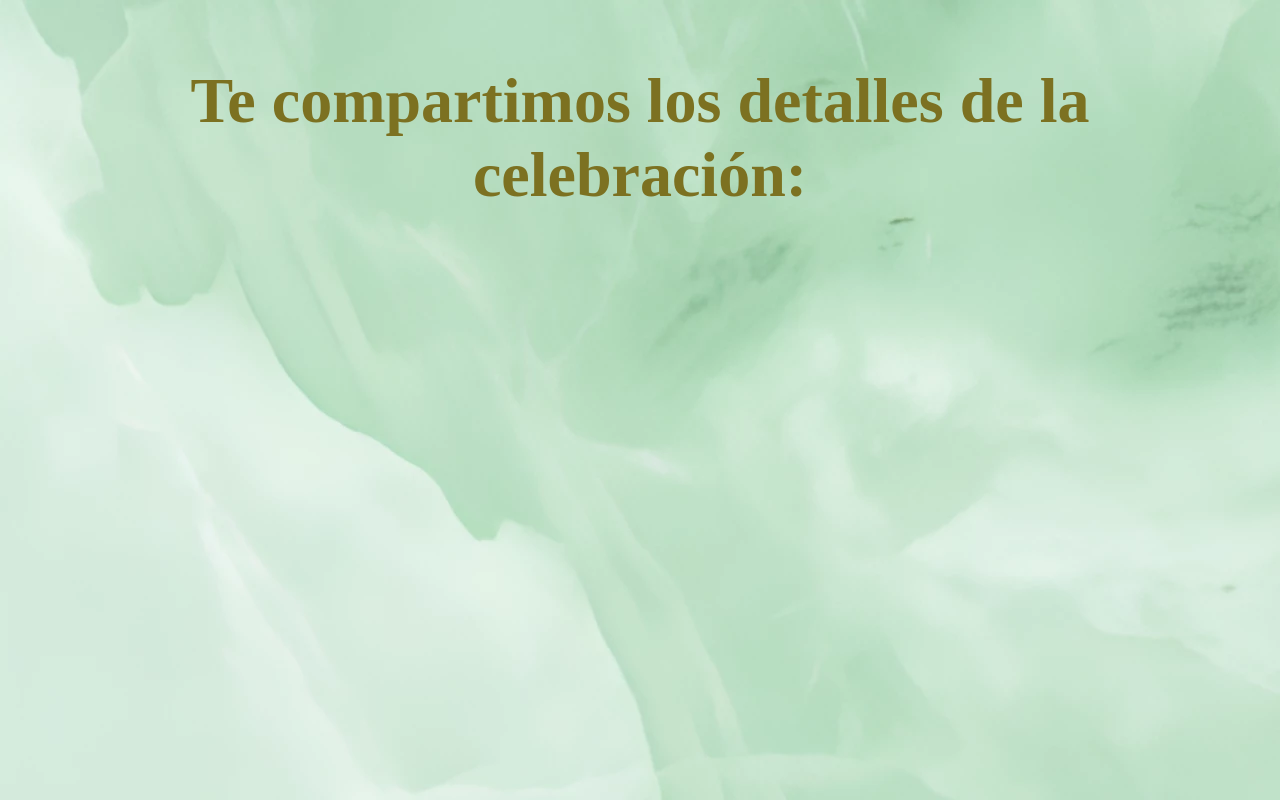
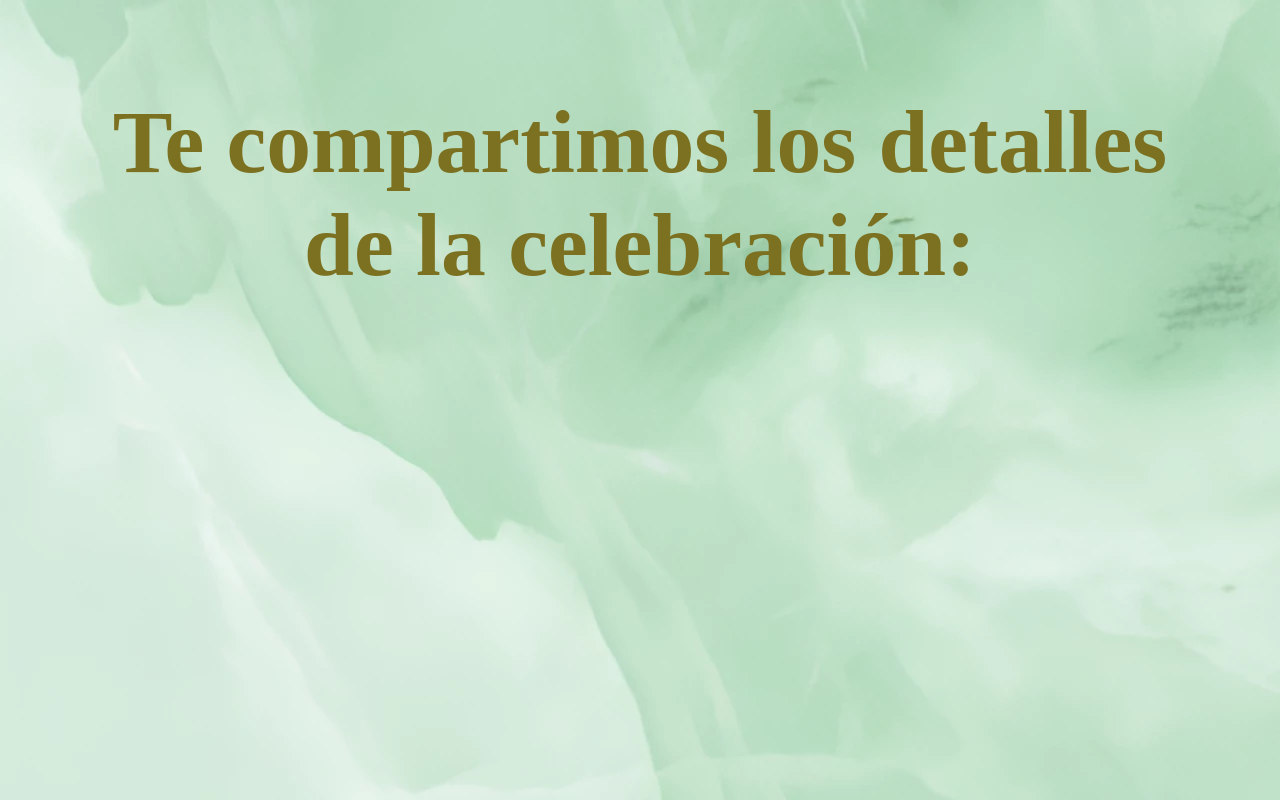
Before and after one commit to Emirq00/Web-Page_XV, a React (Create React App) app in the folder my-app/: page /Itinerary in a window 1280 px wide. Shown: the top 800 px of the page. Built offline with nearby package versions, Linux system fonts and the light colour scheme; a web font is replaced by a local one.

Commit message:
ft(): Fixes errors related to progress bar

```diff
--- a/my-app/src/pages/Itinerario.css
+++ b/my-app/src/pages/Itinerario.css
@@ -14,7 +14,7 @@
 .Title_Itinerario{
     position: absolute;
     font-family: 'Inika';
-    font-size: clamp(1.7rem, 5vw, 5rem);
+    font-size: clamp(2rem, 7vw, 8rem);
     color: #7C7121;
     margin: 1em;
     display: flex;
@@ -37,7 +37,7 @@
     display: flex;
   }
 
-  @media only screen and (max-width: 768px) {
+  @media only screen and (max-width: 1024px) {
     .progress-container {
       top: 20%;
     }
--- a/my-app/src/pages/Itinerario.js
+++ b/my-app/src/pages/Itinerario.js
@@ -60,7 +60,7 @@ const ProgressBar = () => {
 
   useEffect(() => {
     const handleResize = () => {
-      setIsMobile(window.innerWidth <= 1024);
+      setIsMobile(window.innerWidth <= 1025);
     };
     handleResize();
     window.addEventListener('resize', handleResize);
@@ -69,7 +69,7 @@ const ProgressBar = () => {
 
 
   const adjustedProgressItems = progressItems.map((item, index) => {
-    if (index === progressItems.length - 1) {
+    if (index === progressItems.length - 1 && isMobile) {
       return { ...item, threshold: 95 };
     }
     return item;
```
